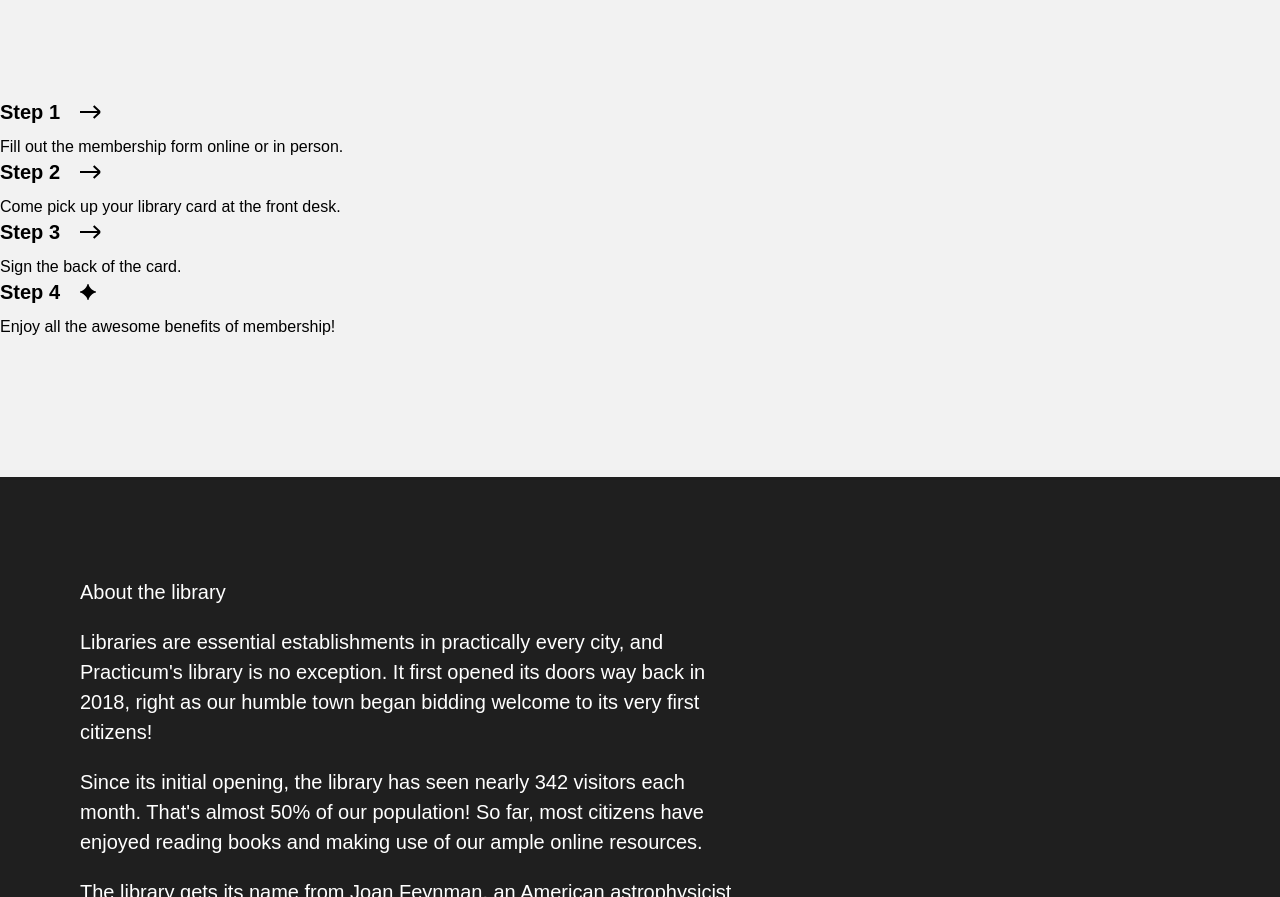
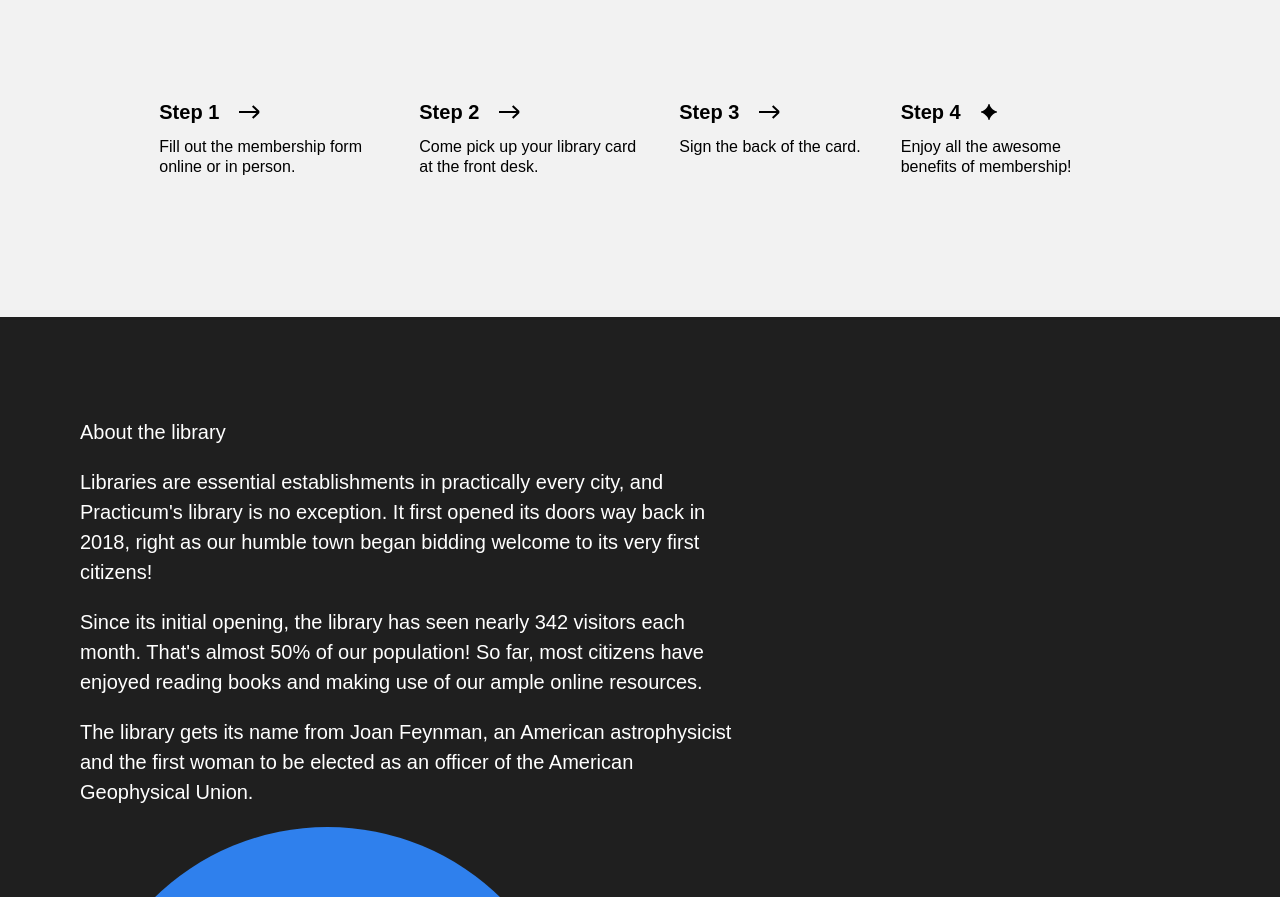
Before and after one commit to raymondafan/se_project_library, a plain HTML site: page index.html in a window 1280 px wide. Shown: the part 3141-4038 px from the top of the page. Drawn offline with Linux system fonts and the light colour scheme.

Commit message:
added styles to step and membership step css

```diff
--- a/styles/style.css
+++ b/styles/style.css
@@ -312,11 +312,14 @@
   list-style-type: none;
   padding: 0;
   margin: 100px 0 0;
-  /* Add styles */
+  display: flex;
+  gap: 40px;
+  flex-basis: initial;
+  justify-content: center;
 }
 
 .step {
-  /* Add styles */
+  max-width: 220px;
 }
 
 .step__title {
```
